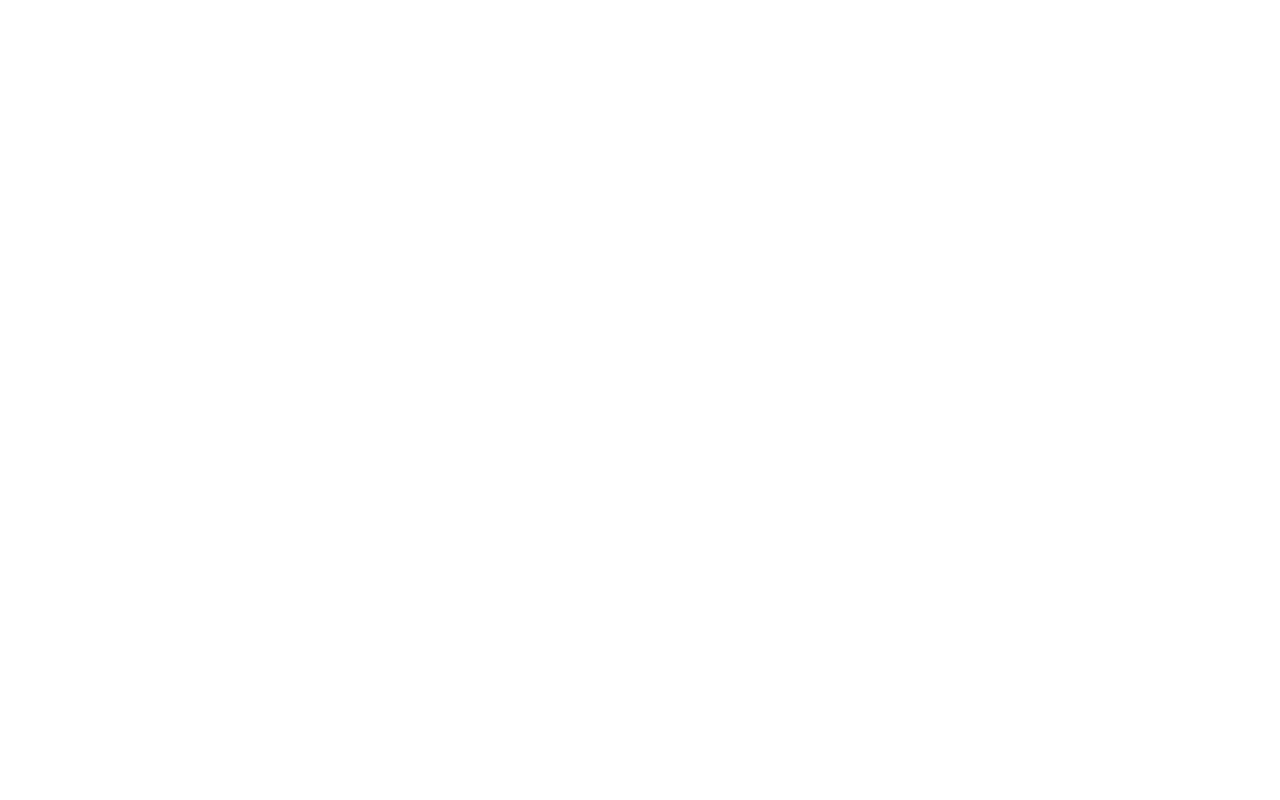
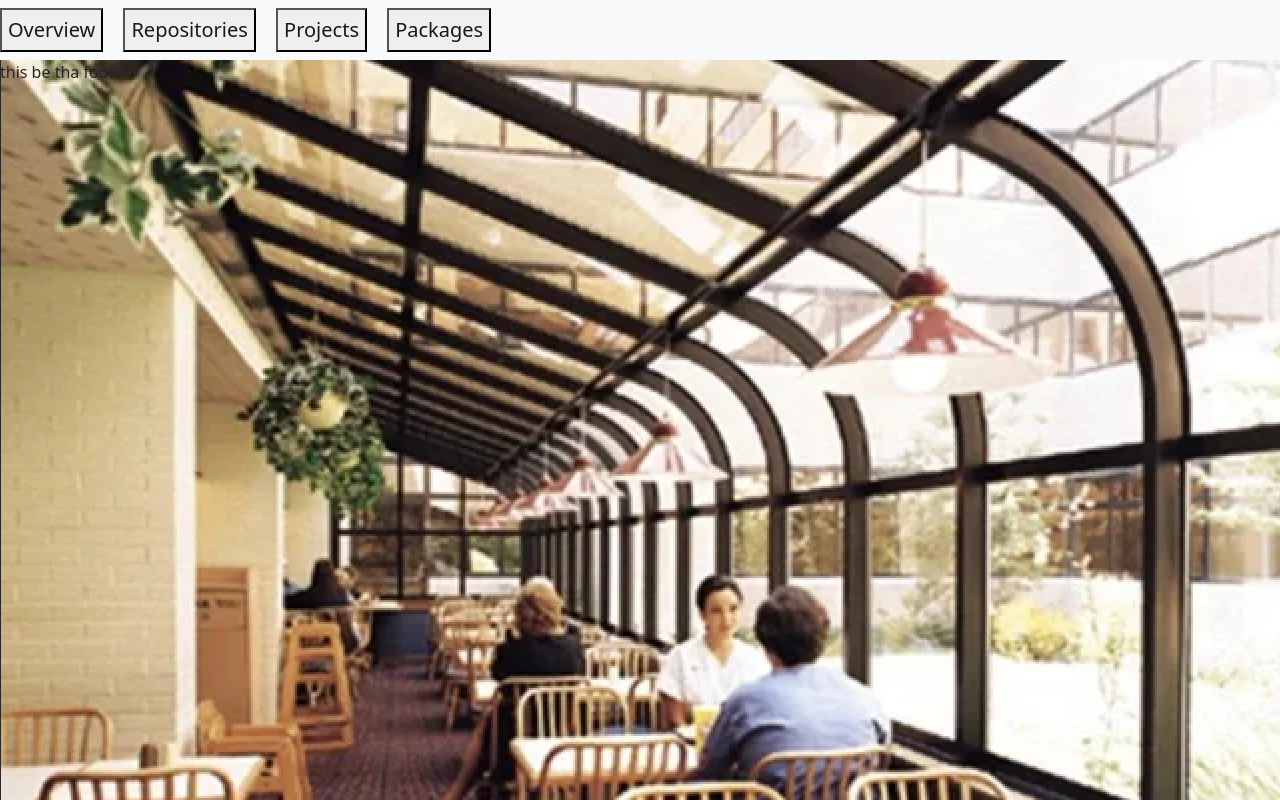
Before and after one commit to nss-evening-cohort-21/gitsub-the-git-r-done-crew, a plain HTML site: page index.html in a window 1280 px wide. Drawn offline with nearby package versions, Linux system fonts and the light colour scheme.

Commit message:
ma'am, this is a Wendy's

```diff
--- a/index.html
+++ b/index.html
@@ -19,6 +19,8 @@
 
   <div id="sideBar"></div>
 
+  <div id="searchForm"></div>
+
   <div id="newDataDiv"></div>
 
   <div id="formHolder"></div>
@@ -29,6 +31,7 @@
   <script src="https://cdn.jsdelivr.net/npm/bootstrap@5.2.1/dist/js/bootstrap.min.js"
     integrity="sha384-7VPbUDkoPSGFnVtYi0QogXtr74QeVeeIs99Qfg5YCF+TidwNdjvaKZX19NZ/e6oz" crossorigin="anonymous">
   </script>
+  <script src="main.js"></script>
 </body>
 
 </html>
--- a/main.css
+++ b/main.css
@@ -0,0 +1,3 @@
+body {
+  background-image: url('images/sunroof.png');
+}
--- a/main.js
+++ b/main.js
@@ -64,4 +64,111 @@ const repoArray = [
     description: "This app makes your website look like an angelfire website from circa 2003."
   }
 
-  ]
+]
+
+// Render to DOM
+const renderToDom = (divId, htmlToRender) => {
+  const selectedDiv = document.querySelector(divId);
+  selectedDiv.innerHTML = htmlToRender;
+};
+
+// Dynamically render navbar
+const navDiv = document.querySelector("#navBar");
+const renderedNavbar =
+  `
+  <nav class="navbar navbar-expand-lg bg-light">
+  <div>
+    <button class="navbar-brand" id="overviewButton">Overview</button>
+    <button class="navbar-brand" id="repoButton">Repositories</button>
+    <button class="navbar-brand" id="projectsButton">Projects</button>
+    <button class="navbar-brand" id="packagesButton">Packages</button>
+  </div>
+</nav>
+  `;
+navDiv.innerHTML+=renderedNavbar;
+
+
+
+
+
+// Dynamically render footer
+const footDiv = document.querySelector("#footer");
+const renderedFooter =
+  `
+  this be tha footer!
+  `;
+footDiv.innerHTML+=renderedFooter;
+
+
+
+
+
+
+
+
+
+
+
+
+
+
+
+
+
+
+
+
+
+
+
+
+
+
+
+
+
+
+
+
+
+
+
+// // Dynamically render sidebar
+// const sideDiv = document.querySelector("#sideBar");
+// const renderedSidebar =
+//   `
+//   this be tha sidebar!
+//   `;
+// sideDiv.innerHTML+=renderedSidebar;
+
+// // Dynamically render footer
+// const footDiv = document.querySelector("#footer");
+// const renderedFooter =
+//   `
+//   this be tha footer!
+//   `;
+// footDiv.innerHTML+=renderedFooter;
+
+// // Dynamically render Search Form
+
+// const pageType = 'repository'
+// const searchFormDiv = document.querySelector("#searchForm");
+// const renderedSearch =
+//   `
+//   <input class="form-control" type="text" placeholder="Find a ${pageType}" aria-label="default input example">
+//   `;
+// searchFormDiv.innerHTML+=renderedSearch;
+
+
+// // Dynamically render New Data Div
+
+// const newDataDivDiv = document.querySelector("#newDataDiv");
+// const renderedNewData =
+//   `
+//   New Data Div Son!
+//   `;
+// newDataDivDiv.innerHTML+=renderedNewData;
+
+// // Testing theory for one shared card
+// const typeArray = repoArray;
+// typeArray.forEach(taco => console.log(taco.description));
```
Also changed, not shown: images/sunroof.png (added).
